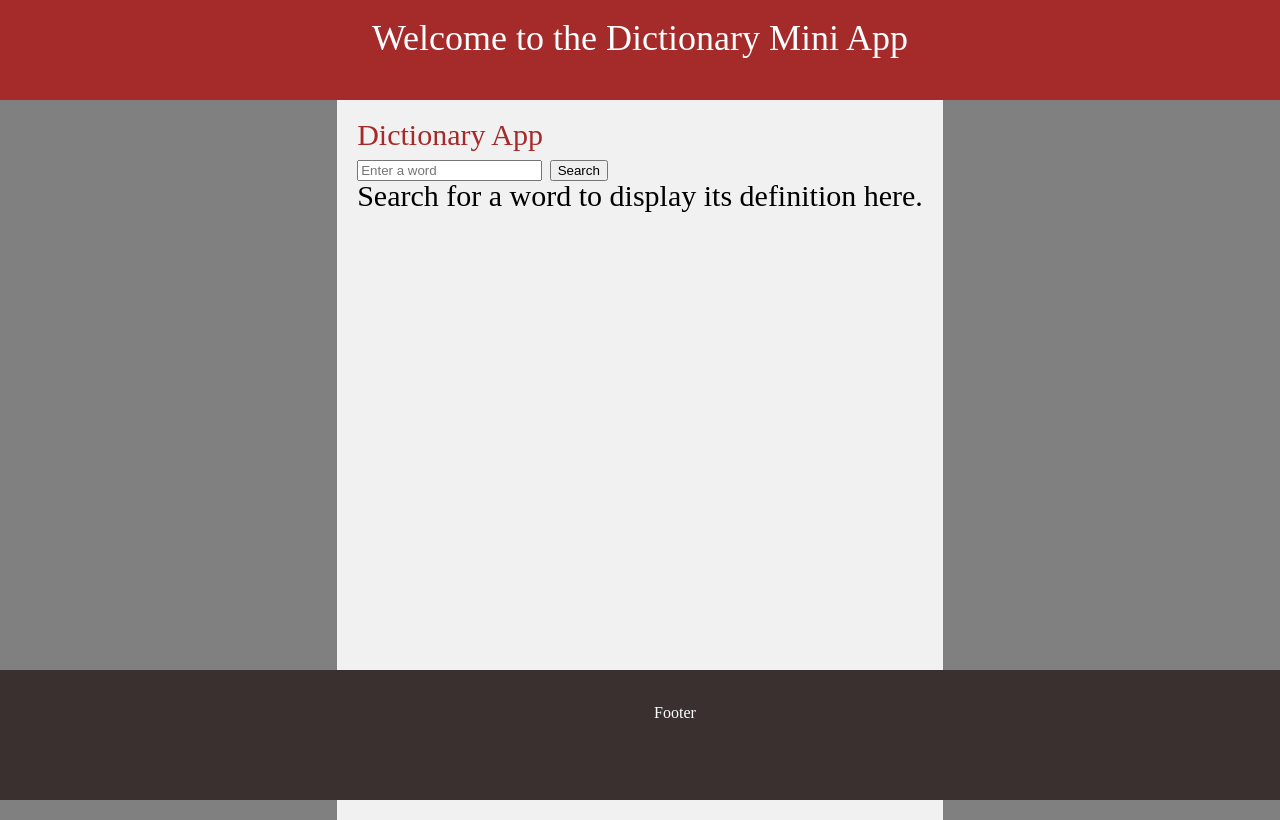
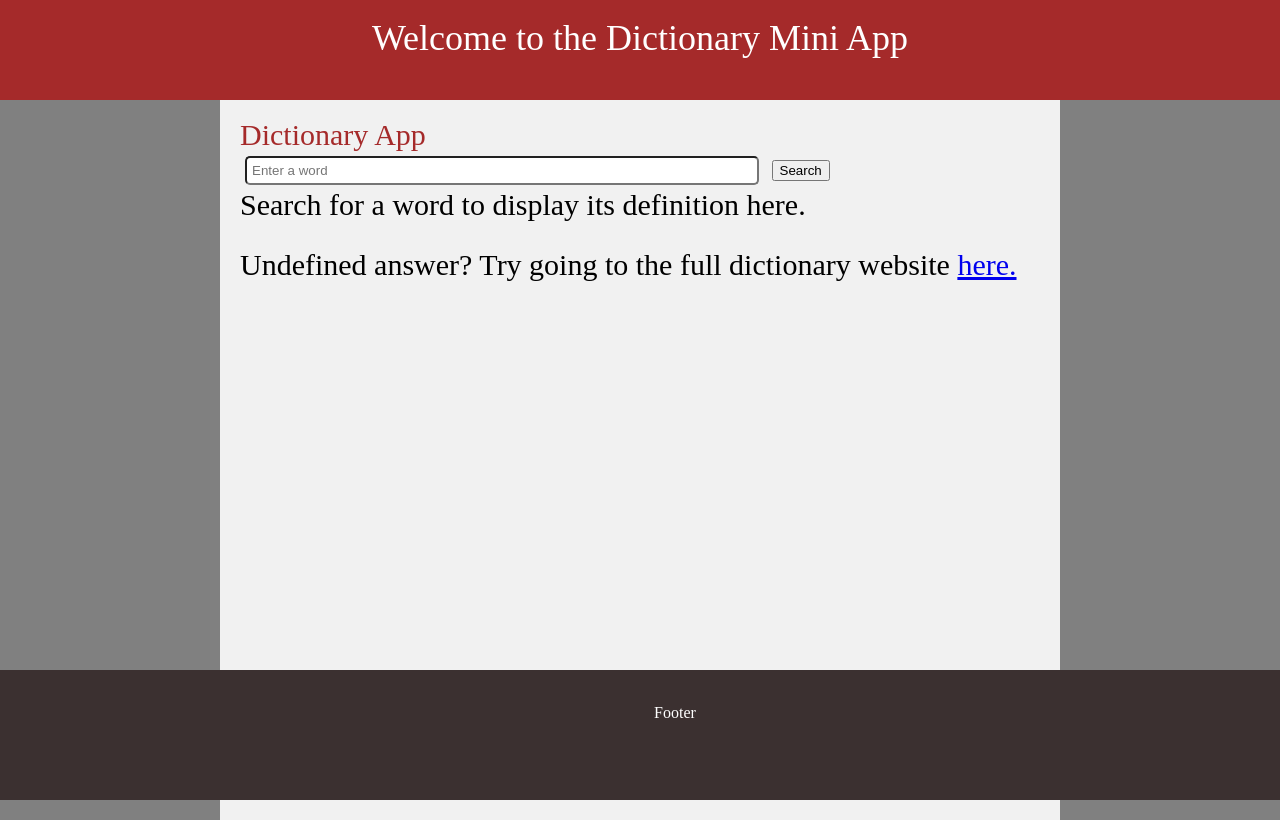
Before and after one commit to ginayu29/API-Assignment, a website: page public/index.html in a window 1280 px wide. Drawn offline with nearby package versions, Linux system fonts and the light colour scheme.

Commit message:
fix and style

```diff
--- a/public/index.html
+++ b/public/index.html
@@ -25,8 +25,11 @@
             <button id="searchButton">Search</button>
             <!-- Definition will go here for the info ID but this is a placeholder until the user types something -->
             <div id="info">Search for a word to display its definition here.</div>
+            <br>
+            <p>Undefined answer? Try going to the full dictionary website <a link href="https://www.merriam-webster.com/"> here.</a></p>
+    </section>
         </div>
-    </section>
+
     <footer>
         <h3>Footer</h3>
     </footer>
--- a/public/style.css
+++ b/public/style.css
@@ -27,6 +27,14 @@ footer {
     background-color: #f1f1f1;
     padding: 20px;
     font-size: 30px;
+    width: 800px;
+}
+
+input[type=text] {
+    width: 500px;
+    padding: 5px;
+    border-radius: 5px;
+    margin: 5px;
 }
 
 h1 {
```
